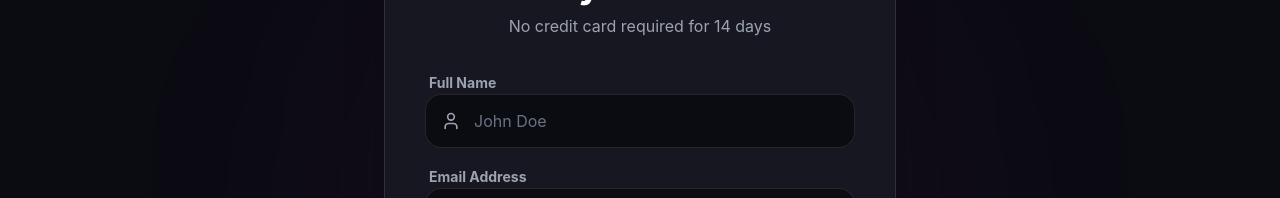
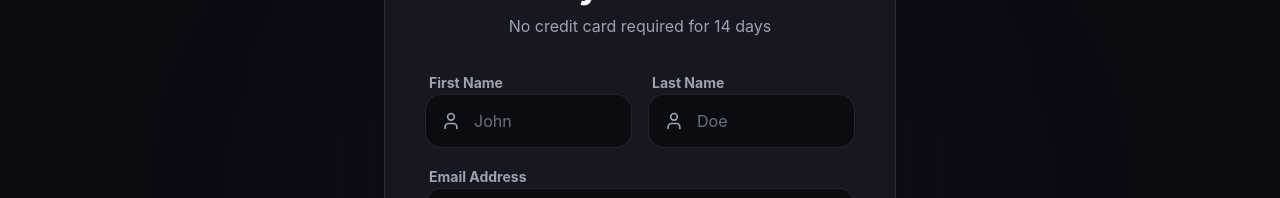
Before and after one commit to farhana-8/subly, a React (Vite) app: page /register in a window 1280 px wide. Shown: the part 247-445 px from the top of the page. Built offline with nearby package versions, Linux system fonts and the light colour scheme; no server answers.

Commit message:
fix: align registration request with backend RegisterRequest DTO

```diff
--- a/src/pages/public/Register.jsx
+++ b/src/pages/public/Register.jsx
@@ -6,7 +6,8 @@ import authService from '../../services/authService';
 
 const Register = () => {
   const [formData, setFormData] = useState({
-    name: '',
+    firstName: '',
+    lastName: '',
     email: '',
     password: '',
     confirmPassword: '',
@@ -27,11 +28,24 @@ const Register = () => {
       return setError('Passwords do not match');
     }
 
+    if (formData.password.length < 8) {
+      return setError('Password must be at least 8 characters long');
+    }
+
     setLoading(true);
     try {
-      await authService.register(formData);
+      // Create request object matching backend RegisterRequest DTO
+      const registerData = {
+        firstName: formData.firstName,
+        lastName: formData.lastName,
+        email: formData.email,
+        password: formData.password
+      };
+
+      await authService.register(registerData);
       setIsSuccess(true);
     } catch (err) {
+      console.error('Registration error:', err);
       setError(err.response?.data?.message || 'Registration failed. Please try again.');
     } finally {
       setLoading(false);
@@ -81,18 +95,34 @@ const Register = () => {
                   )}
 
                   <div className="grid grid-cols-1 md:grid-cols-2 gap-4">
-                    <div className="space-y-2 col-span-2">
-                      <label className="text-sm font-bold text-muted ml-1">Full Name</label>
+                    <div className="space-y-2">
+                      <label className="text-sm font-bold text-muted ml-1">First Name</label>
                       <div className="relative group">
                         <User className="absolute left-4 top-1/2 -translate-y-1/2 h-5 w-5 text-muted group-focus-within:text-primary-magenta transition-colors" />
                         <input
-                          name="name"
+                          name="firstName"
                           type="text"
                           required
-                          value={formData.name}
+                          value={formData.firstName}
                           onChange={handleChange}
                           className="w-full bg-bg-deep border border-main rounded-2xl py-3.5 pl-12 pr-4 text-main placeholder-gray-500 focus:outline-none focus:ring-2 focus:ring-primary-magenta/50 focus:border-primary-magenta transition-all"
-                          placeholder="John Doe"
+                          placeholder="John"
+                        />
+                      </div>
+                    </div>
+
+                    <div className="space-y-2">
+                      <label className="text-sm font-bold text-muted ml-1">Last Name</label>
+                      <div className="relative group">
+                        <User className="absolute left-4 top-1/2 -translate-y-1/2 h-5 w-5 text-muted group-focus-within:text-primary-magenta transition-colors" />
+                        <input
+                          name="lastName"
+                          type="text"
+                          required
+                          value={formData.lastName}
+                          onChange={handleChange}
+                          className="w-full bg-bg-deep border border-main rounded-2xl py-3.5 pl-12 pr-4 text-main placeholder-gray-500 focus:outline-none focus:ring-2 focus:ring-primary-magenta/50 focus:border-primary-magenta transition-all"
+                          placeholder="Doe"
                         />
                       </div>
                     </div>
--- a/src/services/authService.js
+++ b/src/services/authService.js
@@ -6,9 +6,9 @@ const authService = {
     return await api.post('/api/auth/login', credentials);
   },
 
-  register: async (userData) => {
-    // userData = { name, email, password, etc }
-    return await api.post('/api/auth/register', userData);
+  register: async (registerData) => {
+    // registerData = { firstName, lastName, email, password }
+    return await api.post('/api/auth/register', registerData);
   },
 
   verifyEmail: async (token) => {
```
